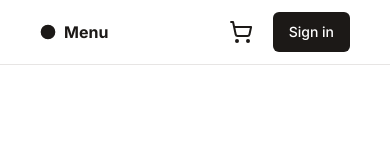
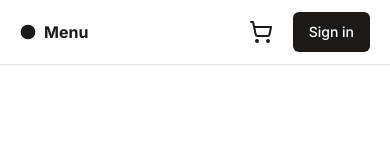
Before and after one commit to Darkrove/lavishlinen, a Next.js app: page / in a window 390 px wide. Shown: the top 160 px of the page. Built offline with nearby package versions, Linux system fonts and the light colour scheme.

Commit message:
🎨 style(main-nav.tsx): reduce horizontal padding on small screens and add padding on medium screens

```diff
--- a/src/components/main-nav.tsx
+++ b/src/components/main-nav.tsx
@@ -53,7 +53,7 @@ interface NavbarProps {}
 const Navbar: FC<NavbarProps> = ({}) => {
   return (
     <header className="sticky top-0 z-40 w-full border-b border-b-stone-200 bg-white dark:border-b-stone-700 dark:bg-stone-900">
-      <div className="h-16 px-10 container max-w-7xl mx-auto w-full flex justify-between items-center">
+      <div className="h-16 px-5 md:px-10 container max-w-7xl mx-auto w-full flex justify-between items-center">
         <div className="hidden md:flex">
           <Link href="/" className="mr-6 flex items-center space-x-2">
             <Icons.logo className="h-6 w-6" />
```
